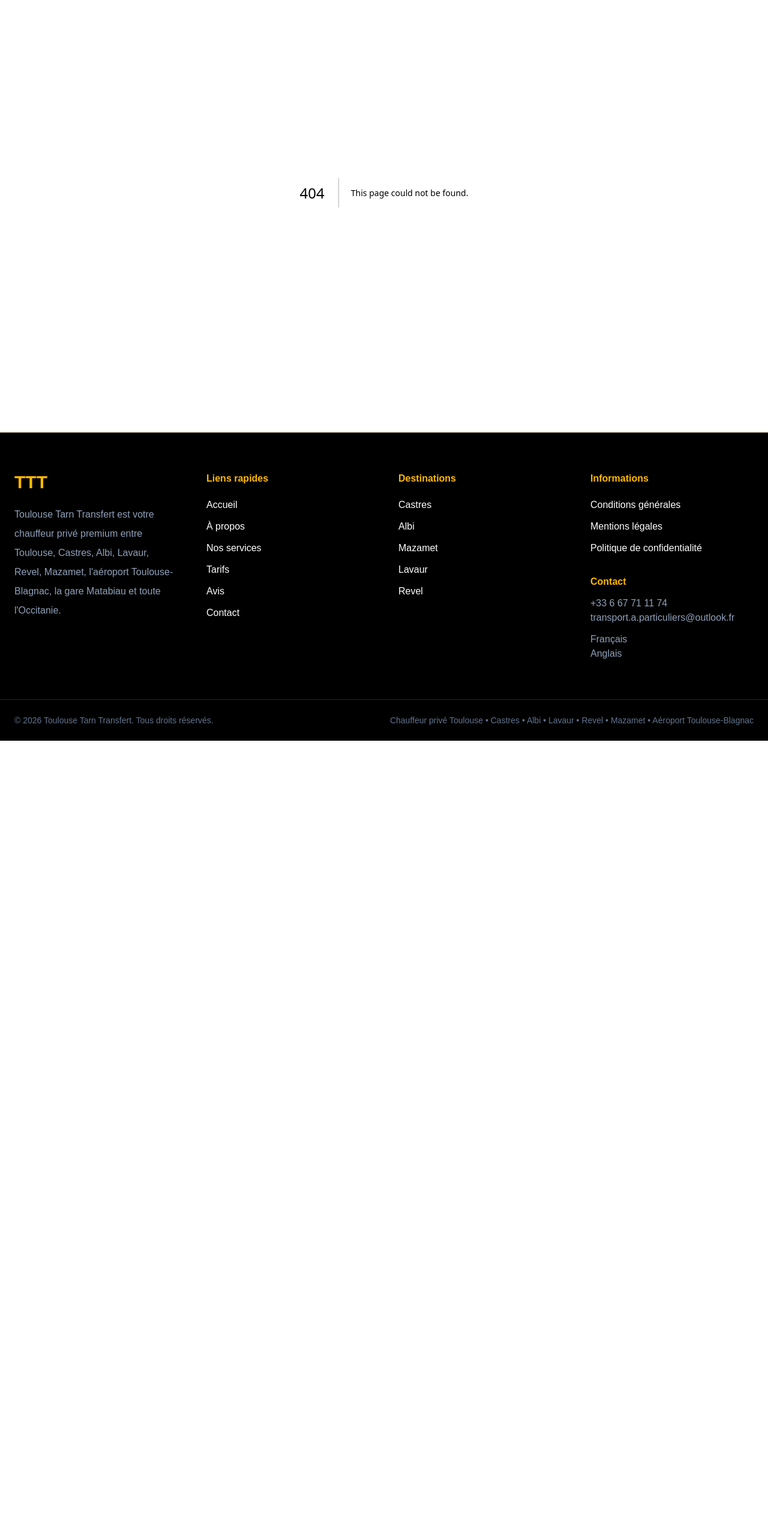
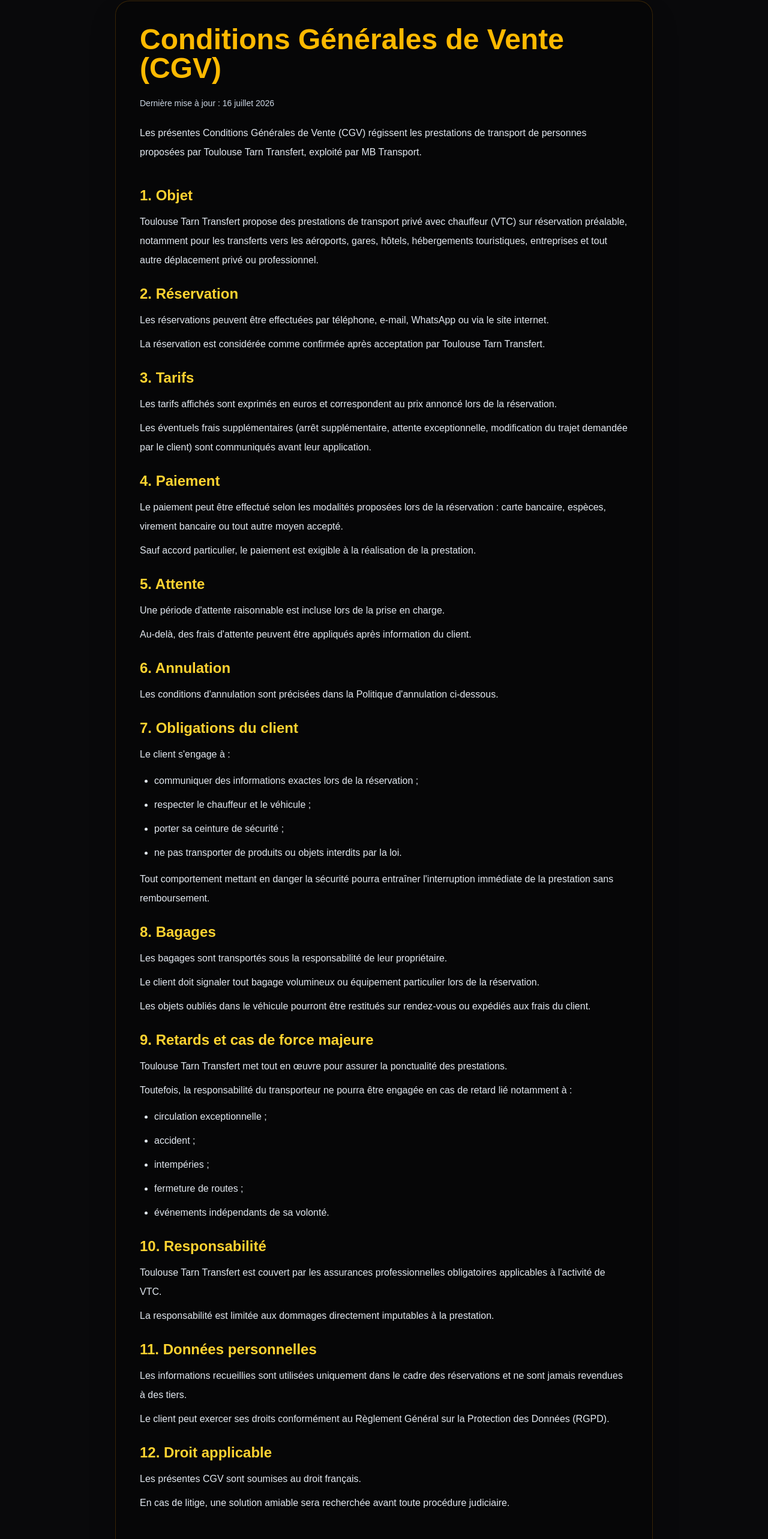
Before and after one commit to mbtransport41-jpg/transfert-toulouse-tarn, a Next.js app: page /conditions-generales-de-vente in a window 1280 px wide. Before the commit this address had no page. Shown: the part 192-2758 px from the top of the page at 60% size. Before the commit the page ends 1427 px from the top, so only its background shows below. Built offline with nearby package versions, Linux system fonts and the light colour scheme.

Commit message:
Add dedicated CGV page and footer link

```diff
--- a/app/components/Footer.tsx
+++ b/app/components/Footer.tsx
@@ -39,6 +39,7 @@ export default function Footer() {
           <div>
             <h3 className="font-semibold text-amber-400">Informations</h3>
             <ul className="mt-5 space-y-3">
+              <li><Link href="/conditions-generales-de-vente">Conditions Générales de Vente</Link></li>
               <li><Link href="/cgv">Conditions générales</Link></li>
               <li><Link href="/mentions-legales">Mentions légales</Link></li>
               <li><Link href="/confidentialite">Politique de confidentialité</Link></li>
--- /dev/null
+++ b/app/conditions-generales-de-vente/page.tsx
@@ -0,0 +1,200 @@
+import { buildSeoMetadata } from "@/app/lib/seo";
+
+export const metadata = buildSeoMetadata({
+  title: "Conditions Générales de Vente (CGV) | Toulouse Tarn Transfert",
+  description:
+    "Consultez les Conditions Générales de Vente et la Politique d'annulation de Toulouse Tarn Transfert pour les prestations de transport privé avec chauffeur.",
+  path: "/conditions-generales-de-vente",
+  keywords: [
+    "conditions générales de vente VTC",
+    "CGV Toulouse Tarn Transfert",
+    "politique d'annulation chauffeur privé",
+    "transport privé Toulouse",
+    "chauffeur privé Castres",
+  ],
+});
+
+export default function ConditionsGeneralesDeVentePage() {
+  return (
+    <main className="min-h-screen bg-zinc-950 px-6 py-16 text-white sm:px-8 sm:py-20">
+      <article className="mx-auto max-w-4xl rounded-3xl border border-amber-500/20 bg-black/30 p-6 shadow-2xl shadow-black/40 sm:p-10">
+        <h1 className="text-3xl font-bold text-amber-400 sm:text-5xl">Conditions Générales de Vente (CGV)</h1>
+
+        <p className="mt-6 text-sm text-slate-300">Dernière mise à jour : 16 juillet 2026</p>
+
+        <p className="mt-6 leading-8 text-slate-200">
+          Les présentes Conditions Générales de Vente (CGV) régissent les prestations de transport de personnes
+          proposées par Toulouse Tarn Transfert, exploité par MB Transport.
+        </p>
+
+        <section className="mt-10 space-y-6 text-slate-200">
+          <div>
+            <h2 className="text-2xl font-semibold text-amber-300">1. Objet</h2>
+            <p className="mt-3 leading-8">
+              Toulouse Tarn Transfert propose des prestations de transport privé avec chauffeur (VTC) sur réservation
+              préalable, notamment pour les transferts vers les aéroports, gares, hôtels, hébergements touristiques,
+              entreprises et tout autre déplacement privé ou professionnel.
+            </p>
+          </div>
+
+          <div>
+            <h2 className="text-2xl font-semibold text-amber-300">2. Réservation</h2>
+            <p className="mt-3 leading-8">
+              Les réservations peuvent être effectuées par téléphone, e-mail, WhatsApp ou via le site internet.
+            </p>
+            <p className="mt-2 leading-8">
+              La réservation est considérée comme confirmée après acceptation par Toulouse Tarn Transfert.
+            </p>
+          </div>
+
+          <div>
+            <h2 className="text-2xl font-semibold text-amber-300">3. Tarifs</h2>
+            <p className="mt-3 leading-8">
+              Les tarifs affichés sont exprimés en euros et correspondent au prix annoncé lors de la réservation.
+            </p>
+            <p className="mt-2 leading-8">
+              Les éventuels frais supplémentaires (arrêt supplémentaire, attente exceptionnelle, modification du trajet
+              demandée par le client) sont communiqués avant leur application.
+            </p>
+          </div>
+
+          <div>
+            <h2 className="text-2xl font-semibold text-amber-300">4. Paiement</h2>
+            <p className="mt-3 leading-8">
+              Le paiement peut être effectué selon les modalités proposées lors de la réservation : carte bancaire,
+              espèces, virement bancaire ou tout autre moyen accepté.
+            </p>
+            <p className="mt-2 leading-8">
+              Sauf accord particulier, le paiement est exigible à la réalisation de la prestation.
+            </p>
+          </div>
+
+          <div>
+            <h2 className="text-2xl font-semibold text-amber-300">5. Attente</h2>
+            <p className="mt-3 leading-8">
+              Une période d'attente raisonnable est incluse lors de la prise en charge.
+            </p>
+            <p className="mt-2 leading-8">
+              Au-delà, des frais d'attente peuvent être appliqués après information du client.
+            </p>
+          </div>
+
+          <div>
+            <h2 className="text-2xl font-semibold text-amber-300">6. Annulation</h2>
+            <p className="mt-3 leading-8">
+              Les conditions d'annulation sont précisées dans la Politique d'annulation ci-dessous.
+            </p>
+          </div>
+
+          <div>
+            <h2 className="text-2xl font-semibold text-amber-300">7. Obligations du client</h2>
+            <p className="mt-3 leading-8">Le client s'engage à :</p>
+            <ul className="mt-3 list-disc space-y-2 pl-6 leading-8 text-slate-200">
+              <li>communiquer des informations exactes lors de la réservation ;</li>
+              <li>respecter le chauffeur et le véhicule ;</li>
+              <li>porter sa ceinture de sécurité ;</li>
+              <li>ne pas transporter de produits ou objets interdits par la loi.</li>
+            </ul>
+            <p className="mt-3 leading-8">
+              Tout comportement mettant en danger la sécurité pourra entraîner l'interruption immédiate de la
+              prestation sans remboursement.
+            </p>
+          </div>
+
+          <div>
+            <h2 className="text-2xl font-semibold text-amber-300">8. Bagages</h2>
+            <p className="mt-3 leading-8">
+              Les bagages sont transportés sous la responsabilité de leur propriétaire.
+            </p>
+            <p className="mt-2 leading-8">
+              Le client doit signaler tout bagage volumineux ou équipement particulier lors de la réservation.
+            </p>
+            <p className="mt-2 leading-8">
+              Les objets oubliés dans le véhicule pourront être restitués sur rendez-vous ou expédiés aux frais du
+              client.
+            </p>
+          </div>
+
+          <div>
+            <h2 className="text-2xl font-semibold text-amber-300">9. Retards et cas de force majeure</h2>
+            <p className="mt-3 leading-8">
+              Toulouse Tarn Transfert met tout en œuvre pour assurer la ponctualité des prestations.
+            </p>
+            <p className="mt-2 leading-8">
+              Toutefois, la responsabilité du transporteur ne pourra être engagée en cas de retard lié notamment à :
+            </p>
+            <ul className="mt-3 list-disc space-y-2 pl-6 leading-8 text-slate-200">
+              <li>circulation exceptionnelle ;</li>
+              <li>accident ;</li>
+              <li>intempéries ;</li>
+              <li>fermeture de routes ;</li>
+              <li>événements indépendants de sa volonté.</li>
+            </ul>
+          </div>
+
+          <div>
+            <h2 className="text-2xl font-semibold text-amber-300">10. Responsabilité</h2>
+            <p className="mt-3 leading-8">
+              Toulouse Tarn Transfert est couvert par les assurances professionnelles obligatoires applicables à
+              l'activité de VTC.
+            </p>
+            <p className="mt-2 leading-8">
+              La responsabilité est limitée aux dommages directement imputables à la prestation.
+            </p>
+          </div>
+
+          <div>
+            <h2 className="text-2xl font-semibold text-amber-300">11. Données personnelles</h2>
+            <p className="mt-3 leading-8">
+              Les informations recueillies sont utilisées uniquement dans le cadre des réservations et ne sont jamais
+              revendues à des tiers.
+            </p>
+            <p className="mt-2 leading-8">
+              Le client peut exercer ses droits conformément au Règlement Général sur la Protection des Données
+              (RGPD).
+            </p>
+          </div>
+
+          <div>
+            <h2 className="text-2xl font-semibold text-amber-300">12. Droit applicable</h2>
+            <p className="mt-3 leading-8">Les présentes CGV sont soumises au droit français.</p>
+            <p className="mt-2 leading-8">
+              En cas de litige, une solution amiable sera recherchée avant toute procédure judiciaire.
+            </p>
+          </div>
+        </section>
+
+        <section className="mt-12 border-t border-amber-500/20 pt-10 text-slate-200">
+          <h2 className="text-3xl font-semibold text-amber-300">Politique d'annulation</h2>
+
+          <p className="mt-5 leading-8">
+            Afin de garantir la disponibilité des chauffeurs de Toulouse Tarn Transfert et la qualité des prestations,
+            les conditions suivantes s'appliquent :
+          </p>
+
+          <ul className="mt-4 list-disc space-y-2 pl-6 leading-8">
+            <li>Annulation plus de 24 heures avant la prise en charge : remboursement intégral.</li>
+            <li>
+              Annulation entre 24 heures et 2 heures avant la prise en charge : facturation de 50 % du montant de la
+              réservation.
+            </li>
+            <li>
+              Annulation moins de 2 heures avant la prise en charge ou absence du client au lieu de rendez-vous
+              (« no-show ») : la prestation est due à 100 %.
+            </li>
+          </ul>
+
+          <p className="mt-4 leading-8">
+            En cas de retard du client, le chauffeur attend dans une limite raisonnable. Au-delà, la prestation pourra
+            être considérée comme annulée selon les conditions ci-dessus.
+          </p>
+
+          <p className="mt-2 leading-8">
+            En cas d'annulation imputable à Toulouse Tarn Transfert, le client sera intégralement remboursé des sommes
+            versées, sauf accord pour un report de la prestation.
+          </p>
+        </section>
+      </article>
+    </main>
+  );
+}
--- a/app/sitemap.ts
+++ b/app/sitemap.ts
@@ -14,6 +14,7 @@ const staticPaths = [
   "/mentions-legales",
   "/confidentialite",
   "/cgv",
+  "/conditions-generales-de-vente",
   "/transferts/castres",
   "/transferts/albi",
   "/transferts/lavaur",
```
